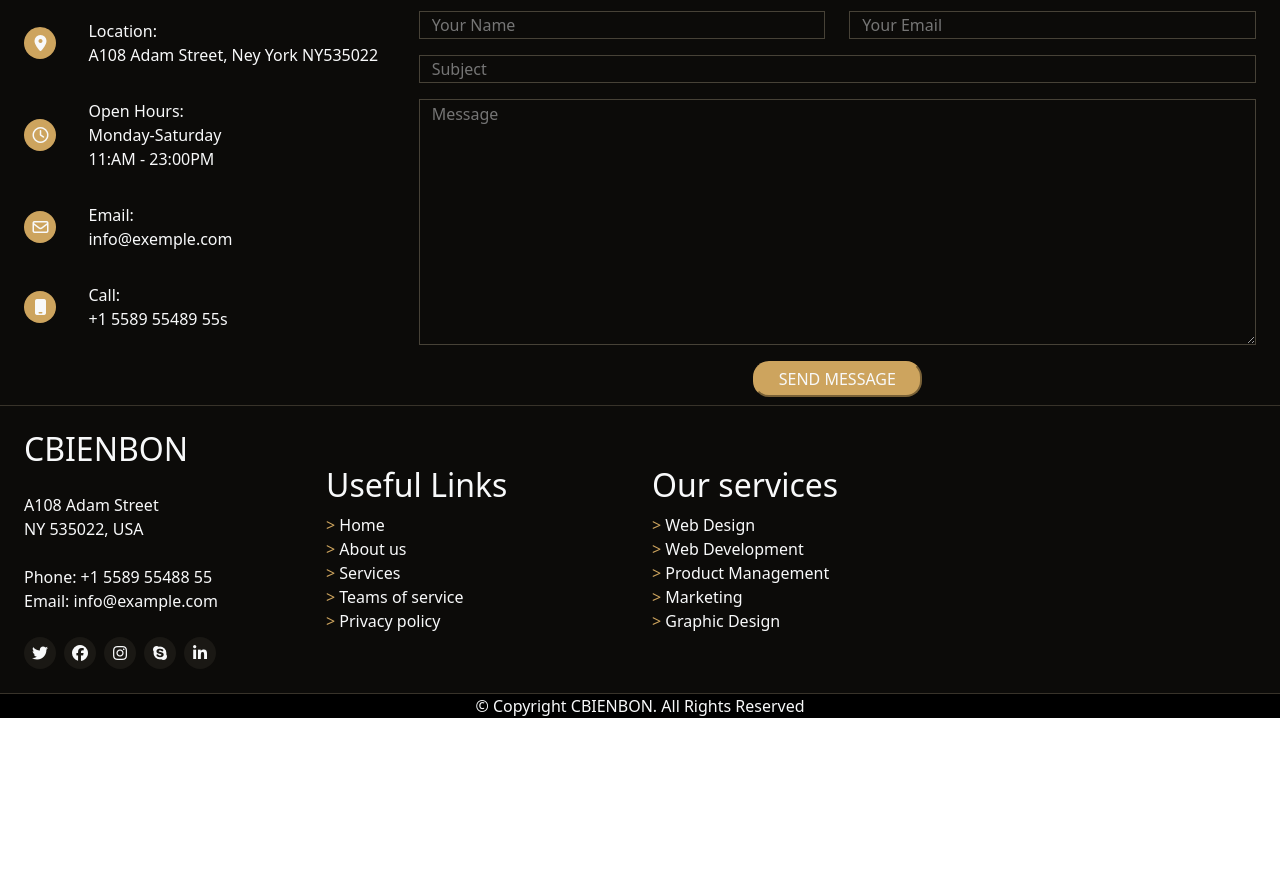
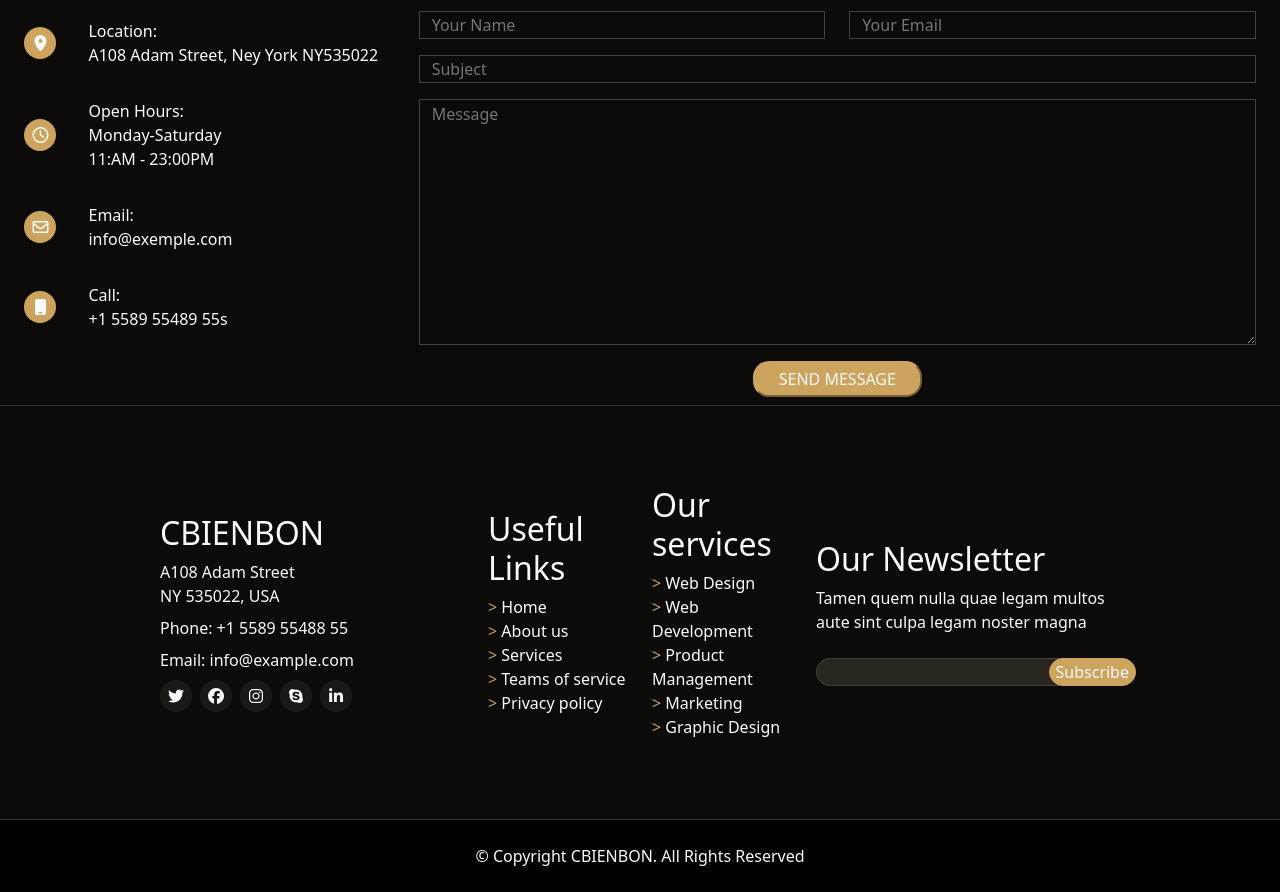
Before and after one commit to chaimachai/CbienBon, a website: page index.html in a window 1280 px wide. Shown: the part 6322-7214 px from the top of the page. Before the commit the page ends 7040 px from the top, so only its background shows below. Drawn offline with nearby package versions, Linux system fonts and the light colour scheme.

Commit message:
footer forms

```diff
--- a/index.html
+++ b/index.html
@@ -669,17 +669,17 @@
     </main>
     <footer class="bg-black text-light">
         <div class="row align-items-center footer1">
-            <div class="col">
-                <h2 class="m-4">CBIENBON</h2>
-                <div class="m-4">
+            <div class="col-4">
+                <h2>CBIENBON</h2>
+                <div class="mb-2">
                     <p>A108 Adam Street</p>
                     <p>NY 535022, USA</p>
                 </div>
-                <div class="m-4">
-                    <p>Phone: <span>+1 5589 55488 55</span></p>
+                <div class="mb-2">
+                    <p class="mb-2">Phone: <span>+1 5589 55488 55</span></p>
                     <p>Email: <span>info@example.com</span></p>
                 </div>
-                <div class="logof class d-flex flex-row column-gap-2 m-4">
+                <div class="logof class d-flex flex-row column-gap-2">
                     <div class="bg-info">
                         <i class="fa-brands fa-twitter"></i>
                     </div>
@@ -697,7 +697,7 @@
                     </div>
                 </div>
             </div>
-            <div class="col">
+            <div class="col-2">
                 <h2>Useful Links</h2>
                 <p><span class="text-warning">></span> Home</p>
                 <p><span class="text-warning">></span> About us</p>
@@ -705,7 +705,7 @@
                 <p><span class="text-warning">></span> Teams of service</p>
                 <p><span class="text-warning">></span> Privacy policy</p>
             </div>
-            <div class="col">
+            <div class="col-2">
                 <h2>Our services</h2>
                 <p><span class="text-warning">></span> Web Design</p>
                 <p><span class="text-warning">></span> Web Development</p>
@@ -713,9 +713,17 @@
                 <p><span class="text-warning">></span> Marketing</p>
                 <p><span class="text-warning">></span> Graphic Design</p>
             </div>
-            <div class="col"></div>
+            <div class="col-4">
+                <h2>Our Newsletter</h2>
+                <p>Tamen quem nulla quae legam multos aute sint culpa legam
+                    noster magna</p>
+                <div class="d-flex flex-row justify-content-center align-items-center btn-footer mt-4">
+                    <input type="text" class="rounded-4 input1">
+                    <input class="rounded-4 bg-warning text-light input2" type="button" value="Subscribe">
+                </div>
+            </div>
         </div>
-        <div class="copy d-flex justify-content-center align-items-center">
+        <div class="copy d-flex justify-content-center align-items-center p-4">
             <p>&copy; Copyright <span>CBIENBON</span>. All Rights Reserved</p>
         </div>
     </footer>
--- a/src/sass/modules/_footer.sass
+++ b/src/sass/modules/_footer.sass
@@ -2,6 +2,8 @@ footer
     .footer1
         border-top: 1px solid rgb(56,51,42)
         border-bottom: 1px solid rgb(56,51,42)
+        padding: 5rem 10rem
+
     p
         margin: 0
     .logof
@@ -14,5 +16,20 @@ footer
             align-items: center
             i
                 font-size: 1rem
+    .btn-footer
+        position: relative
+        width: fit-content
+        .input1
+            border: rgb(71,66,55) 1px solid
+            width: 20rem
+            background-color: rgb(41,37,31)
+        .input2
+            position: absolute
+            right: 0
+            border: $warning 1px solid
+        .input1:focus
+            color: $warning !important
+        .input2:hover
+            background-color: $black !important
     .copy
         background-color: rgb(0, 0, 0) !important
```
Also changed, not shown: public/css/app.css, 1 other file.
